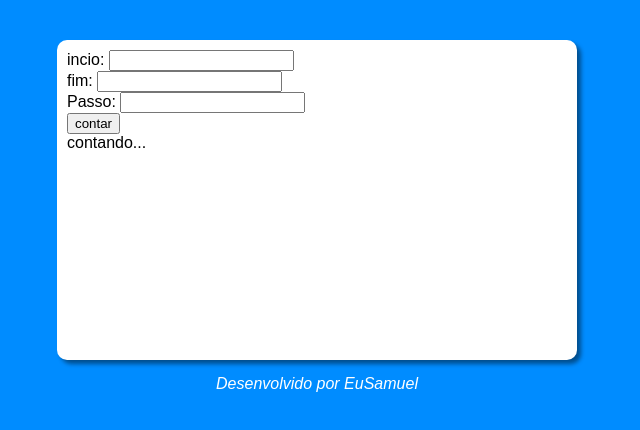
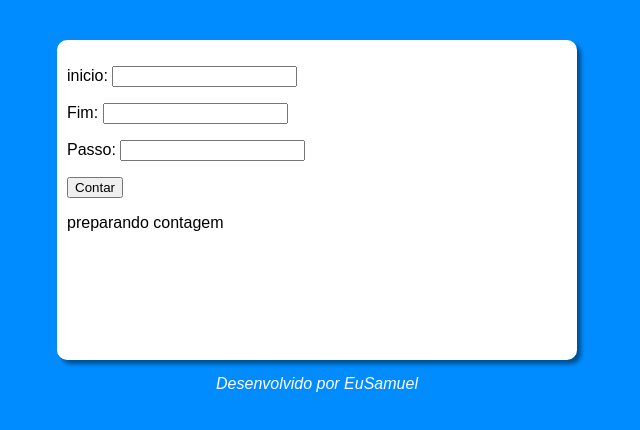
Before and after one commit to euSamuelmedeiros/javascript, a plain HTML site: page desafios/003/index.html in a window 1280 px wide. Shown: the part 120-550 px from the top of the page, without its empty margins (323-963 px from the left). Drawn offline with Linux system fonts and the light colour scheme.

Commit message:
estudando

```diff
--- a/desafios/003/index.html
+++ b/desafios/003/index.html
@@ -1,5 +1,5 @@
 <!DOCTYPE html>
-<html lang="en">
+<html lang="pt-br">
 <head>
     <meta charset="UTF-8">
     <meta name="viewport" content="width=device-width, initial-scale=1.0">
@@ -11,14 +11,16 @@
         <h1>Vamos contar</h1>
     </header>
     <section>
+        <div id="dados">
+            <p>inicio: <input type="number" name="inicio" id="inc"></p>
+            <p>Fim: <input type="number" name="Fim" id="Fim"></p>
+            <P>Passo: <input type="number" name="Passo" id="ipss"></P>
+            <p><input type="button" value="Contar" onclick="contar()"></p>
+        </div>
+        <div id="res">
+            preparando contagem
+        </div>
 
-          incio: <input type="number" name="inicio" id="iinicio">
-          <div>fim: <input type="number" name="fim" id="ifim"></div>
-          <div>Passo: <input type="number" name="Passo" id="ipasso"></div>
-          <div><input type="button" value="contar"></div>
-        <div>
-            contando...
-        </div>
     </section>
     <footer>
         Desenvolvido por EuSamuel
--- a/desafios/003/script.js
+++ b/desafios/003/script.js
@@ -1 +1,22 @@
-alert('ola')
+function contar() {
+   let ini = document.getElementById('inc')
+   let fim = document.getElementById('Fim')
+   let passo = document.getElementById('ipss')
+   let res = document.getElementById('res')
+
+   if (ini.value.length == 0 || fim.value.length == 0 || passo.value.length == 0) {
+    window.alert('[ERRO] faltam dados')
+   } else  {
+      res.innerText = 'contando:  '
+      let i = Number(ini.value)
+      let f = Number(fim.value)
+      let p = Number(passo.value)
+
+      for(let t = i; t <= f; t += p) {
+        res.innerHTML += `${t} `
+      }
+ }
+
+
+
+   }
```
